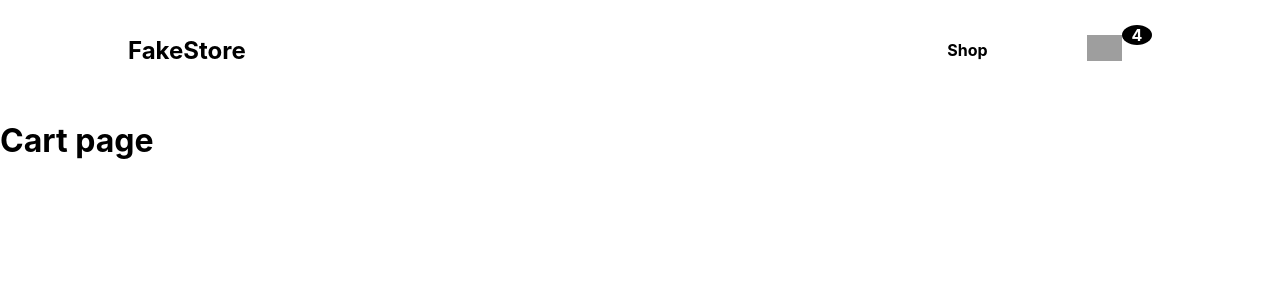
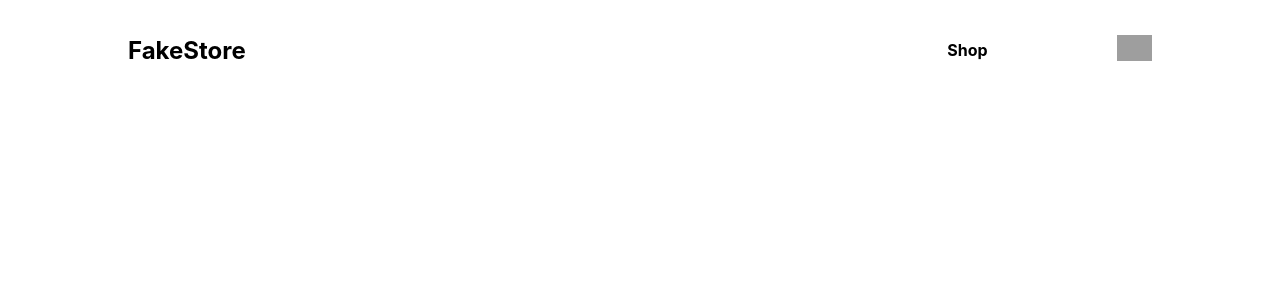
Before and after one commit to sojip/shopping-cart, a React (Create React App) app: page /cart in a window 1280 px wide. Shown: the top 300 px of the page. Built offline with nearby package versions, Linux system fonts and the light colour scheme; grey boxes are pictures that could not be loaded.

Commit message:
lifted the state up and finished shop page

```diff
--- a/src/App.js
+++ b/src/App.js
@@ -4,16 +4,97 @@ import Cart from "./components/Cart";
 import Nav from "./components/Nav";
 import { BrowserRouter as Router, Switch, Route } from "react-router-dom";
 import Home from "./components/Home";
+import { useEffect, useState } from "react";
 
 function App() {
+  const [cart, setCart] = useState([]);
+  const [itemsNum, setItemsNum] = useState(0);
+  const [datas, setDatas] = useState([]);
+
+  function transferDatas(datas) {
+    setDatas([...datas]);
+  }
+
+  function addToCart(e) {
+    setItemsNum(itemsNum + 1);
+    let itemId = Number(e.target.parentNode.getAttribute("id"));
+    //check if item has already been selected
+    let item = cart.find((item) => {
+      return item.id === itemId;
+    });
+    if (item)
+      setCart(
+        cart.map((item_) => {
+          if (item_.id === item.id) item_.quantity++;
+          return item_;
+        })
+      );
+    else {
+      let data = datas.find((element) => {
+        return element.id === itemId;
+      });
+      let item = { ...data, quantity: 1 };
+      setCart([...cart, item]);
+    }
+  }
+
+  function decreaseQuantity(e) {
+    setItemsNum(itemsNum - 1);
+    let id = Number(e.target.parentNode.getAttribute("id"));
+    let item = cart.find((item) => {
+      return item.id === id;
+    });
+    setCart(
+      cart.map((element) => {
+        if (element.id === item.id) element.quantity--;
+        return element;
+      })
+    );
+  }
+
+  function increaseQuantity(e) {
+    setItemsNum(itemsNum + 1);
+    let id = Number(e.target.parentNode.getAttribute("id"));
+    let item = cart.find((item) => {
+      return item.id === id;
+    });
+    setCart(
+      cart.map((element) => {
+        if (element.id === item.id) element.quantity++;
+        return element;
+      })
+    );
+  }
+
   return (
     <Router>
       <div className="App">
-        <Nav />
+        <Nav itemsNum={itemsNum} />
         <Switch>
           <Route exact path="/" component={Home} />
-          <Route exact path="/shop" component={Shop} />
-          <Route exact path="/cart" component={Cart} />
+          <Route
+            exact
+            path="/shop"
+            render={(props) => (
+              <Shop
+                {...props}
+                transferDatas={transferDatas}
+                addToCart={addToCart}
+              />
+            )}
+          />
+          <Route
+            exact
+            path="/cart"
+            render={(props) => (
+              <Cart
+                {...props}
+                cart={cart}
+                increaseQuantity={increaseQuantity}
+                decreaseQuantity={decreaseQuantity}
+              />
+            )}
+          />
         </Switch>
       </div>
     </Router>
--- a/src/components/Cart.js
+++ b/src/components/Cart.js
@@ -1,7 +1,26 @@
-function Cart() {
+import { useEffect, useState } from "react";
+import CartItem from "./CartItem";
+import "../styles/Cart.css";
+function Cart(props) {
+  const [items, setItems] = useState([]);
+  useEffect(() => {
+    let cart = props.cart;
+    setItems([...cart]);
+  }, [props.cart]);
+  let domItems = items.map((item) => {
+    return (
+      <CartItem
+        id={item.id}
+        key={item.id}
+        item={item}
+        increaseQuantity={props.increaseQuantity}
+        decreaseQuantity={props.decreaseQuantity}
+      />
+    );
+  });
   return (
-    <div>
-      <h1>Cart page</h1>
+    <div className="cart">
+      <div className="cartContent">{domItems}</div>
     </div>
   );
 }
--- /dev/null
+++ b/src/components/CartItem.js
@@ -0,0 +1,17 @@
+import "../styles/CartItem.css";
+
+const CartItem = (props) => {
+  let price = props.item.price * props.item.quantity;
+  return (
+    <div className="cartItems" id={props.id}>
+      <img src={props.item.image} alt="" />
+      <button onClick={props.decreaseQuantity}>-</button>
+      <span>{props.item.quantity}</span>
+      <button onClick={props.increaseQuantity}>+</button>
+      <br></br>
+      <span>{price}$</span>
+    </div>
+  );
+};
+
+export default CartItem;
--- a/src/components/Item.js
+++ b/src/components/Item.js
@@ -8,7 +8,7 @@ const Item = (props) => {
       <p>{props.data.title}</p>
       <span>{props.data.price}$</span>
       <br></br>
-      <button>Add To Cart</button>
+      <button onClick={props.addToCart}>Add To Cart</button>
     </div>
   );
 };
--- a/src/components/Nav.js
+++ b/src/components/Nav.js
@@ -1,7 +1,7 @@
 import "../styles/Nav.css";
 import { Link } from "react-router-dom";
 
-function Nav() {
+function Nav(props) {
   const navLinkStyle = {
     color: "black",
     textDecoration: "none",
@@ -14,9 +14,6 @@ function Nav() {
         </Link>
 
         <ul>
-          {/* <Link style={navLinkStyle} to="/">
-            <li>Home</li>
-          </Link> */}
           <Link style={navLinkStyle} to="/shop">
             <li>Shop</li>
           </Link>
@@ -27,7 +24,9 @@ function Nav() {
                 src="https://img.icons8.com/glyph-neue/64/000000/shopping-cart.png"
                 alt="cart"
               />
-              <span id="itemsNum">4</span>
+              {props.itemsNum > 0 && (
+                <span id="itemsNum">{props.itemsNum}</span>
+              )}
             </li>
           </Link>
         </ul>
--- a/src/components/Shop.js
+++ b/src/components/Shop.js
@@ -2,22 +2,54 @@ import { useState, useEffect } from "react";
 import Item from "../components/Item";
 import "../styles/Shop.css";
 
-function Shop() {
+function Shop(props) {
   const [datas, setDatas] = useState([]);
+  const [isLoading, setisLoading] = useState(false);
 
   useEffect(() => {
     async function getDatas() {
       let response = await fetch("https://fakestoreapi.com/products");
       let json = await response.json();
-      setDatas(json);
+      return json;
     }
-    getDatas();
+    setisLoading(true);
+    let transferDatas = props.transferDatas;
+    getDatas().then((json) => {
+      setDatas([...json]);
+      setisLoading(false);
+      transferDatas(json);
+    });
   }, []);
 
   const items = datas.map((data) => {
-    return <Item id={data.id} key={data.id} data={data} />;
+    return (
+      <Item
+        id={data.id}
+        key={data.id}
+        data={data}
+        addToCart={props.addToCart}
+      />
+    );
   });
 
+  if (isLoading) {
+    return (
+      <div
+        style={{
+          textAlign: "center",
+          position: "absolute",
+          backgroundImage: "linear-gradient(rgba(0,0,0, 0.6), rgba(0,0,0,0.6))",
+          top: "0",
+          width: "100%",
+          height: "100%",
+          display: "flex",
+          alignItems: "center",
+        }}
+      >
+        <div class="loader"></div>
+      </div>
+    );
+  }
   return <div className="itemsContainer">{items}</div>;
 }
 
--- /dev/null
+++ b/src/styles/Cart.css
@@ -0,0 +1,10 @@
+.cart {
+  width: 100%;
+  padding-bottom: 25px;
+}
+
+.cartContent {
+  width: 80%;
+  margin: auto;
+  box-sizing: border-box;
+}
--- /dev/null
+++ b/src/styles/CartItem.css
@@ -0,0 +1,13 @@
+.cartItems img {
+  width: 170px;
+  height: 220px;
+}
+
+.cartItems {
+  display: flex;
+  align-items: center;
+  gap: 10px;
+  margin-bottom: 25px;
+  width: 100%;
+  box-sizing: border-box;
+}
--- a/src/styles/Home.css
+++ b/src/styles/Home.css
@@ -13,22 +13,23 @@
   width: 80%;
   margin: auto;
   height: 100%;
-  padding-top: 50px;
+  /* padding-top: 50px; */
   padding-bottom: 20px;
-  /* display: flex;
-  justify-content: space-between;
-  align-items: center; */
   box-sizing: border-box;
   background-repeat: no-repeat;
   background-size: contain;
-  background-position: right;
+  background-position: left;
 }
 
 .homeText {
   width: 40%;
-  padding: 10px 0px 10px 5px;
+  padding: 10px 0px 10px 15px;
   background-color: rgba(227, 226, 226, 0.6);
   border-radius: 15px;
+  float: right;
+  /* border: solid 1px #2e596a; */
+  box-shadow: rgba(0, 0, 0, 0.1) 0px 10px 50px;
+  box-sizing: border-box;
 }
 
 @media screen and (max-width: 768px) {
@@ -37,24 +38,24 @@
   }
 
   .homeContent {
-    padding-top: 30px;
     background-size: cover;
     background-position: center;
   }
 }
 
 .homeText span {
-  font-size: 2.5rem;
+  font-size: 1.5rem;
 }
 
 .homeText p {
-  font-size: 3.5rem;
+  font-size: 2rem;
   margin: 0;
 }
 
 .homeText button {
-  background-color: rgb(0, 0, 0, 0.6);
+  background-color: rgb(0, 0, 0, 0.3);
   color: white;
+  font-weight: bold;
   border: none;
   border-radius: 15px;
   padding: 10px;
--- a/src/styles/Shop.css
+++ b/src/styles/Shop.css
@@ -8,3 +8,22 @@
   gap: 50px;
   padding: 15px;
 }
+
+.loader {
+  border: 4px solid #f3f3f3; /* Light grey */
+  border-top: 4px solid #000; /* Blue */
+  border-radius: 50%;
+  width: 40px;
+  height: 40px;
+  animation: spin 2s linear infinite;
+  margin: auto;
+}
+
+@keyframes spin {
+  0% {
+    transform: rotate(0deg);
+  }
+  100% {
+    transform: rotate(360deg);
+  }
+}
```
